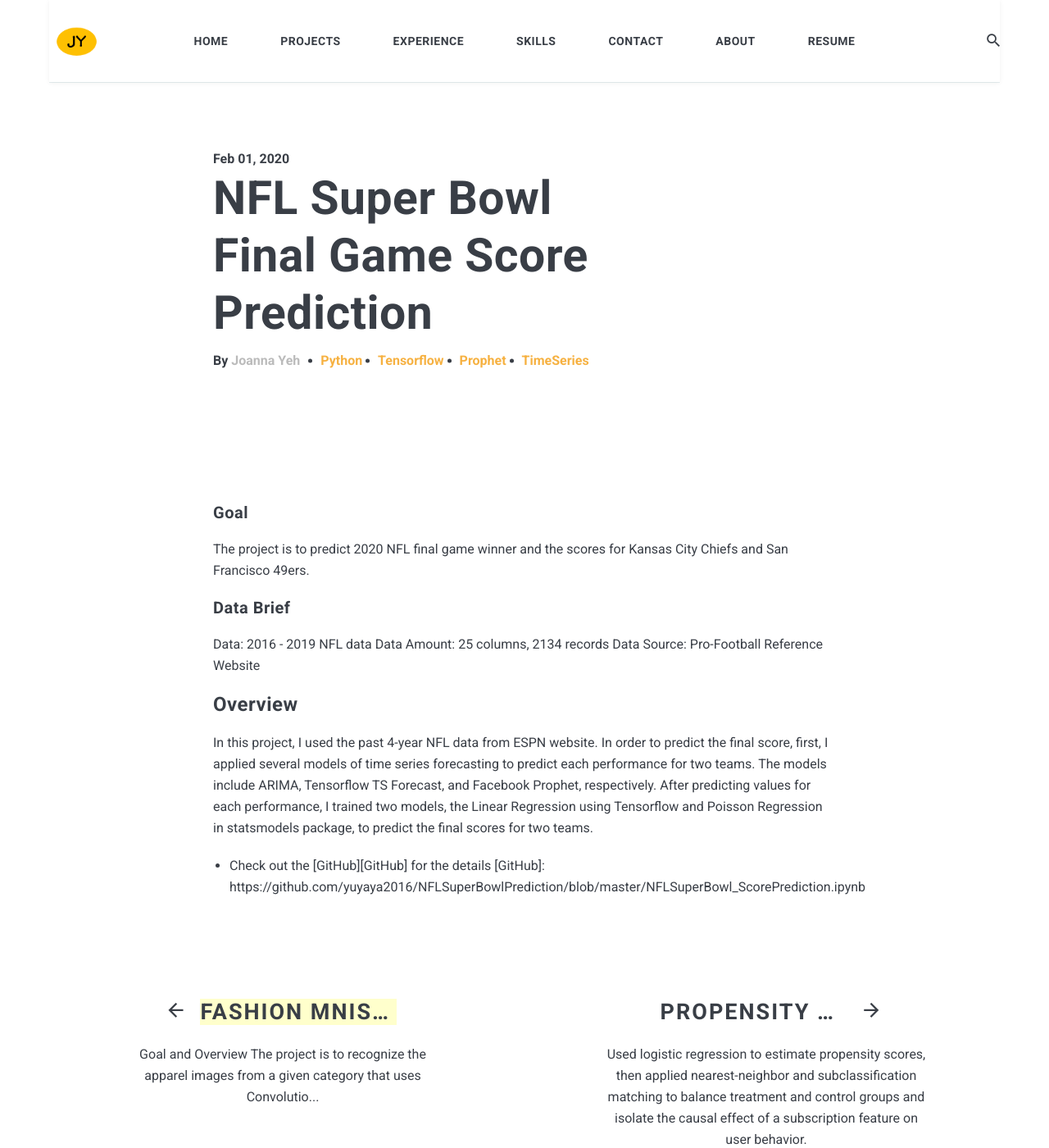
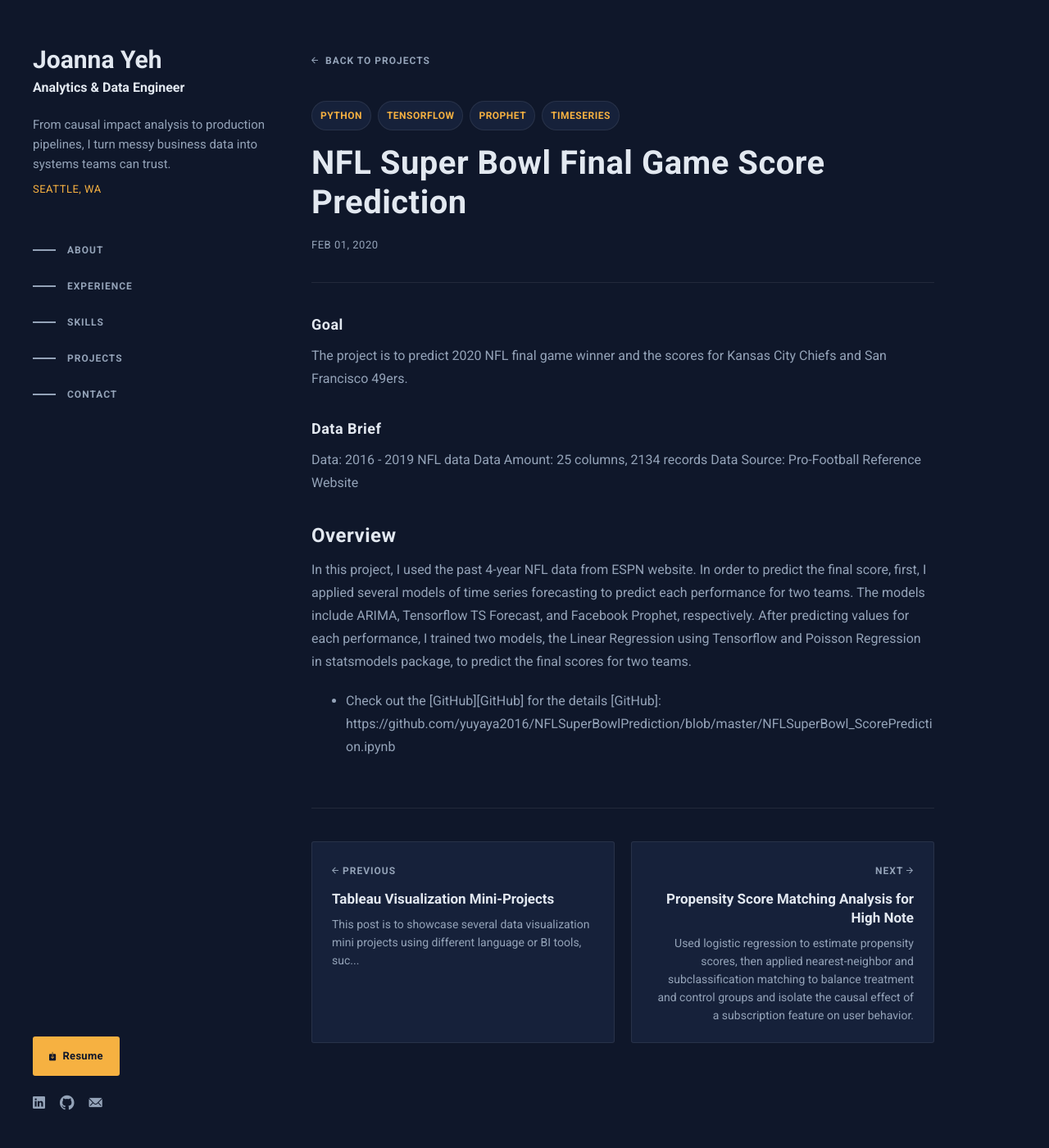
Before and after one commit to yuyaya2016/yuyaya2016.github.io, a Jekyll site: the page built from _posts/2020-02-01-NFL-Super-Bowl-Final-Game-Score-Prediction.markdown, in a window 1280 px wide and 1400 px high. Shown: the whole window at 82% size. Built offline with Jekyll 4.4.1, drawn with Linux system fonts in a browser that asks for light colours; nearby versions of some CDN libraries; comment, search, counter and statistics services are not loaded; some of the changed text lies outside the part shown.

Commit message:
Remove Fashion MNIST project and Disqus; restyle post pages
- Delete the Fashion MNIST post and its image
- Remove Disqus comments (and its "Also on" recommendations): the include
  was still rendering because Liquid expanded it inside an HTML comment
  that the include's own "-->" closed early
- Drop the disqus-identifier setting and the README Disqus section
- Post pages now use the homepage's dark sidebar layout with a back link,
  tag pills, and previous/next project cards
- Sidebar nav links point to /#section off the homepage; scroll-spy only
  watches same-page anchors

Co-Authored-By: Claude Opus 5.5 <noreply@anthropic.com>

```diff
--- a/_data/settings.yml
+++ b/_data/settings.yml
@@ -24,10 +24,5 @@ github: https://github.com/yuyaya2016 # Add your github handle
 
 
 #-------------------------------
-# Comment Section (Disqus)
-disqus-identifier: mr-brown # add your shortname for Disqus Comment. For example mr-brown
-
-
-#-------------------------------
 # Google Analytics
 google-analytics: # Add your identifier. For example UA-99631805-1.
--- a/_includes/disqus-comments.html
+++ /dev/null
@@ -1,16 +0,0 @@
-<!-- begin comments -->
-<div class="comments">
-  <div id="disqus_thread"></div>
-  <script>
-    (function () {
-      var d = document, s = d.createElement('script');
-      s.src = '//{{ site.data.settings.disqus-identifier }}.disqus.com/embed.js';
-      s.setAttribute('data-timestamp', +new Date());
-      (d.head || d.body).appendChild(s);
-    })();
-  </script>
-  <noscript>Please enable JavaScript to view the
-    <a href="https://disqus.com/?ref_noscript">comments powered by Disqus.</a>
-  </noscript>
-</div>
-<!-- end comments -->
--- a/_includes/sidebar.html
+++ b/_includes/sidebar.html
@@ -2,19 +2,20 @@
 <aside class="sidebar">
   <div class="sidebar__inner">
     <div class="sidebar__intro">
-      <p class="sidebar__name">{{ site.data.settings.author.name }}</p>
+      <p class="sidebar__name"><a href="{{ site.baseurl }}/">{{ site.data.settings.author.name }}</a></p>
       <p class="sidebar__role">{{ site.data.settings.author.role }}</p>
       <p class="sidebar__tagline">{{ site.data.settings.author.tagline }}</p>
       <p class="sidebar__location">{{ site.data.settings.author.location }}</p>
     </div>
 
+    {% if page.url != "/" %}{% assign nav_base = site.baseurl | append: "/" %}{% endif %}
     <nav class="sidebar__nav" aria-label="Section navigation">
       <ul class="sidebar__nav-list list-reset">
-        <li><a href="#about" class="sidebar__nav-link"><span class="sidebar__nav-line"></span>About</a></li>
-        <li><a href="#experience" class="sidebar__nav-link"><span class="sidebar__nav-line"></span>Experience</a></li>
-        <li><a href="#skills" class="sidebar__nav-link"><span class="sidebar__nav-line"></span>Skills</a></li>
-        <li><a href="#projects" class="sidebar__nav-link"><span class="sidebar__nav-line"></span>Projects</a></li>
-        <li><a href="#contact" class="sidebar__nav-link"><span class="sidebar__nav-line"></span>Contact</a></li>
+        <li><a href="{{ nav_base }}#about" class="sidebar__nav-link"><span class="sidebar__nav-line"></span>About</a></li>
+        <li><a href="{{ nav_base }}#experience" class="sidebar__nav-link"><span class="sidebar__nav-line"></span>Experience</a></li>
+        <li><a href="{{ nav_base }}#skills" class="sidebar__nav-link"><span class="sidebar__nav-line"></span>Skills</a></li>
+        <li><a href="{{ nav_base }}#projects" class="sidebar__nav-link"><span class="sidebar__nav-line"></span>Projects</a></li>
+        <li><a href="{{ nav_base }}#contact" class="sidebar__nav-link"><span class="sidebar__nav-line"></span>Contact</a></li>
       </ul>
     </nav>
 
--- a/_layouts/post.html
+++ b/_layouts/post.html
@@ -1,123 +1,48 @@
 ---
-layout: default
+layout: home
 ---
-<div class="container">
-  <div class="post-title-box">
-    <div class="row">
-      <div class="col col-10 push-2 col-11 push-t-1 col-m-12 push-m-0">
-        <span class="post__date">
-          <time datetime="{{ page.date | date_to_xmlschema }}">{{page.date | date: '%b %d, %Y'}}</time>
-        </span>
+<!-- begin post -->
+<article class="post post-page">
+  <a class="post-page__back" href="{{ site.baseurl }}/#projects">
+    <i class="ion ion-md-arrow-back"></i> Back to projects
+  </a>
 
-        <h1 class="post-title">{{ page.title | escape }}</h1>
-
-        <div class="post__info">
-          <div class="post__author">
-            <span>By</span>
-            <a href="{{ site.baseurl }}/about/" class="author-name">{{site.data.settings.author.name}}</a>
-          </div>
-
+  <header class="post-page__header">
     {% if page.tags.size >= 1 %}
-          <div class="post__tags">
+    <div class="post-page__tags">
       {% for tag in page.tags %}
-              <a href="{{ site.baseurl }}/tag/{{ tag }}" class="post__tags-tag">{{ tag }}</a>
+        <a href="{{ site.baseurl }}/tag/{{ tag }}" class="post-page__tag">{{ tag }}</a>
       {% endfor %}
     </div>
     {% endif %}
-        </div>
-      </div>
-    </div>
-  </div>
-</div>
-  <!-- {% assign no-image = nil %}
-  {% if page.image %}
-    <div class="post__head">
-      <div class="post-image" style="background-image: url({{site.baseurl}}/images/{{page.image}})"></div>
-    </div>
-  {% else %}
-    {% assign no-image = 'post-no-image' %}
-  {% endif %} -->
 
-  <div class="container">
-  <div class="row">
-    <!-- begin post -->
-    <article class="post {{ no-image }} col col-8 col-t-10 col-m-12">
+    <h1 class="post-page__title">{{ page.title | escape }}</h1>
+
+    <time class="post-page__date" datetime="{{ page.date | date_to_xmlschema }}">{{ page.date | date: '%b %d, %Y' }}</time>
+  </header>
 
   <div class="post__content">
     {{ content }}
   </div>
 
-      <!-- <div class="post__share">
-        <span class="share__title">Share this article:</span>
-        <ul class="share__list list-reset">
-          <li class="share__item">
-            <a class="share__facebook" href="https://www.facebook.com/sharer/sharer.php?u={{ site.url }}{{ site.baseurl }}{{ page.url }}"
-              onclick="window.open(this.href, 'pop-up', 'left=20,top=20,width=500,height=500,toolbar=1,resizable=0'); return false;"
-              title="Share on Facebook" rel="nofollow"><i class="ion ion-logo-facebook"></i></a>
-          </li>
-
-          <li class="share__item">
-            <a class="share__twitter" href="https://twitter.com/intent/tweet?text={{ page.title | uri_escape }}&url={{ site.url }}{{ site.baseurl }}{{ page.url }}"
-              onclick="window.open(this.href, 'pop-up', 'left=20,top=20,width=500,height=500,toolbar=1,resizable=0'); return false;"
-              title="Share on Twitter" rel="nofollow"><i class="ion ion-logo-twitter"></i></a>
-          </li>
-
-          <li class="share__item">
-            <a class="share__linkedin" href="https://www.linkedin.com/shareArticle?mini=true&url={{ site.url }}{{ site.baseurl }}{{ page.url }}&title={{ page.title | uri_escape }}&summary={{ page.description | uri_escape }}&source={{ site.title | uri_escape }}"
-              onclick="window.open(this.href, 'pop-up', 'left=20,top=20,width=500,height=500,toolbar=1,resizable=0'); return false;" title="Share on LinkedIn" rel="nofollow"><i class="ion ion-logo-linkedin"></i></a>
-          </li>
-
-          <li class="share__item">
-            <a class="share__pinterest" href="http://pinterest.com/pin/create/button/?url={{ site.url }}{{ page.url }}&amp;media={{ site.url }}{{ site.baseurl }}/images/{{ page.image }}&amp;description={{ page.title | uri_escape }}"
-              onclick="window.open(this.href, 'pop-up', 'left=20,top=20,width=900,height=500,toolbar=1,resizable=0'); return false;" title="Share on Pinterest"
-              rel="nofollow"><i class="ion ion-logo-pinterest"></i></a>
-          </li>
-        </ul> -->
-      <!-- </div> -->
-    </article>
-    <!-- end post -->
-    </div>
-  </div>
-
-  <div class="container">
-  <div class="post__navigation">
+  {% if page.previous.url or page.next.url %}
+  <nav class="post-nav" aria-label="More projects">
     {% if page.previous.url %}
-    <div class="prev">
-      <h2 class="post__nav__title">
-        <i class="ion ion-md-arrow-back"></i>
-        <a href="{{ site.baseurl }}{{page.previous.url}}"><SPAN STYLE="background-color: #ffffcc">{{page.previous.title}}</SPAN></a>
-      </h2>
-      <p class="prev__excerpt">
-        {% if page.previous.description %}
-          {{ page.previous.description }}
-        {% else %}
-          {{ page.previous.content | strip_html | truncate: 110 }}
-        {% endif %}
-      </p>
-    </div>
+    <a class="post-nav__item post-nav__item--prev" href="{{ site.baseurl }}{{ page.previous.url }}">
+      <span class="post-nav__label"><i class="ion ion-md-arrow-back"></i> Previous</span>
+      <span class="post-nav__title">{{ page.previous.title }}</span>
+      <span class="post-nav__excerpt">{% if page.previous.description %}{{ page.previous.description }}{% else %}{{ page.previous.content | strip_html | truncate: 110 }}{% endif %}</span>
+    </a>
     {% endif %}
 
     {% if page.next.url %}
-    <div class="next">
+    <a class="post-nav__item post-nav__item--next" href="{{ site.baseurl }}{{ page.next.url }}">
+      <span class="post-nav__label">Next <i class="ion ion-md-arrow-forward"></i></span>
+      <span class="post-nav__title">{{ page.next.title }}</span>
+      <span class="post-nav__excerpt">{% if page.next.description %}{{ page.next.description }}{% else %}{{ page.next.content | strip_html | truncate: 110 }}{% endif %}</span>
     </a>
-      <h2 class="post__nav__title">
-        <a href="{{ site.baseurl }}{{page.next.url}}">{{page.next.title}}</a>
-        <i class="ion ion-md-arrow-forward"></i>
-      </h2>
-      <p class="next__excerpt">
-        {% if page.next.description %}
-          {{ page.next.description }}
-        {% else %}
-          {{ page.next.content | strip_html | truncate: 110 }}
     {% endif %}
-      </p>
-    </div>
+  </nav>
   {% endif %}
-  </div>
-
-  <!-- {% if site.data.settings.disqus-identifier %}  {% endif %} -->
-  </div>
-
-  <!-- <a class="post__nav__image" href="{{ site.baseurl }}{{page.previous.url}}" style="background-image: url({{site.baseurl}}/images/{{page.previous.image}})"></a> -->
-  <!-- style="background-image: url({{site.baseurl}}/images/{{page.next.image}})" <a class="post__nav__image" href="{{ site.baseurl }}{{page.next.url}}" >-->
-    <!-- {% include disqus-comments.html %} -->
+</article>
+<!-- end post -->
--- a/_posts/2020-01-31-Fashion-MNIST-and-Visualization.markdown
+++ /dev/null
@@ -1,15 +0,0 @@
----
-layout: post
-title:  Fashion MNIST and Visualization
-date:   2020-01-31 15:01:35 +0300
-image:  fashion01.png
-tags: [Python, Tensorflow, Tensorboard, MachineLearning, DeepLearning, t-SNE]
----
-#### Goal and Overview
-The project is to recognize the apparel images from a given category that uses Convolutional Neural
-Network (CNN) and deep learning models. Also, build Machine Learning (ML) models that takes an image as input and provide the category of apparels as an output. What's more, the high-dimensional image data would be visualized into 3 dimensional spaces using t-Distributed Stochastic Neighbor Embedding (t-SNE) method in Tensorboard.
-
-
-- Check out [Github][Github] for details!
-
-[Github]: https://github.com/yuyaya2016/Fashion_MNIST_Classification/blob/master/Tensorboard_FashionMNIST_Visualization.ipynb
--- a/_sass/4-layouts/_post.scss
+++ b/_sass/4-layouts/_post.scss
@@ -1,234 +1,247 @@
-.post-title-box {
-  padding: 80px 0;
-  border-top: 1px solid $light-gray;
+// Post pages share the dark resume layout (sidebar + content) with the homepage.
 
-  .post-title {
-    margin-bottom: 10px;
-    width: 500px;
-    max-width: 100%;
-    font-size: 57px;
-    line-height: 70px;
+.sidebar__name a {
+  color: inherit;
+
+  &:hover {
+    color: $resume-accent;
+  }
+}
+
+.post-page {
+  max-width: 760px;
+}
+
+.post-page__back {
+  display: inline-flex;
+  align-items: center;
+  gap: 8px;
+  margin-bottom: 36px;
+  font-size: 12px;
+  font-weight: 700;
+  letter-spacing: 1px;
+  text-transform: uppercase;
+  color: $resume-text-secondary;
+
+  &:hover {
+    color: $resume-accent;
+  }
+}
+
+.post-page__header {
+  margin-bottom: 40px;
+  padding-bottom: 32px;
+  border-bottom: 1px solid $resume-border;
+}
+
+.post-page__tags {
+  display: flex;
+  flex-wrap: wrap;
+  gap: 8px;
+  margin-bottom: 16px;
+}
+
+.post-page__tag {
+  padding: 4px 10px;
+  border: 1px solid $resume-border;
+  border-radius: 999px;
+  font-size: 12px;
+  font-weight: 700;
+  letter-spacing: 0.5px;
+  text-transform: uppercase;
+  color: $resume-accent;
+  background-color: $resume-bg-alt;
+
+  &:hover {
+    color: $resume-bg;
+    border-color: $resume-accent;
+    background-color: $resume-accent;
+  }
+}
+
+.post-page__title {
+  margin-bottom: 14px;
+  font-size: 40px;
+  line-height: 1.2;
+  color: $resume-text;
+
+  @media only screen and (max-width: $mobile) {
+    font-size: 30px;
+  }
+}
+
+.post-page__date {
+  font-size: 13px;
+  letter-spacing: 0.5px;
+  text-transform: uppercase;
+  color: $resume-text-secondary;
+}
+
+// Markdown body
+.post-page .post__content {
+  margin-bottom: 60px;
+  font-size: 16px;
+  line-height: 28px;
+  color: $resume-text-secondary;
+  overflow-wrap: break-word;
+
+  h1, h2, h3, h4, h5, h6 {
+    margin: 36px 0 14px;
+    color: $resume-text;
   }
 
-  .post__date {
-    font-weight: 700;
+  h4, h5, h6 {
+    font-size: $font-size-h5;
   }
 
+  p, ul, ol {
+    margin-bottom: 20px;
+  }
+
+  ul, ol {
+    padding-left: 22px;
+  }
+
+  li {
+    margin-bottom: 6px;
+  }
+
+  strong {
+    color: $resume-text;
+  }
+
+  a {
+    color: $resume-accent;
+    border-bottom: 1px solid rgba($resume-accent, 0.35);
+
+    &:hover {
+      border-bottom-color: $resume-accent;
+    }
+  }
+
+  img {
+    display: block;
+    margin: 28px 0;
+    border-radius: $global-radius;
+  }
+
+  a img {
+    margin: 0;
+  }
+
+  blockquote {
+    margin: 28px 0;
+    padding: 4px 0 4px 20px;
+    border-left: 3px solid $resume-accent;
+    font-size: 18px;
+    line-height: 30px;
+    text-align: left;
+    color: $resume-text;
+  }
+
+  code {
+    padding: 2px 6px;
+    border-radius: $global-radius;
+    font-size: 14px;
+    color: $resume-text;
+    background-color: $resume-bg-alt;
+  }
+
+  pre {
+    margin-bottom: 20px;
+    border: 1px solid $resume-border;
+    border-radius: $global-radius;
+    background-color: $resume-bg-alt;
+
+    code {
+      padding: 0;
+      background: none;
+    }
+  }
+
+  table {
+    display: block;
+    width: 100%;
+    margin-bottom: 20px;
+    overflow-x: auto;
+    border-collapse: collapse;
+    font-size: 14px;
+  }
+
+  th, td {
+    padding: 8px 12px;
+    border: 1px solid $resume-border;
+    text-align: left;
+  }
+
+  th {
+    color: $resume-text;
+    background-color: $resume-bg-alt;
+  }
+
+  hr {
+    background: $resume-border;
+  }
+}
+
+// Previous / next project cards
+.post-nav {
+  display: flex;
+  gap: 20px;
+  padding-top: 40px;
+  border-top: 1px solid $resume-border;
+
   @media only screen and (max-width: $mobile) {
-    padding: 40px 0;
+    flex-direction: column;
+  }
+}
 
-    .post-title {
-      margin: 10px 0;
-      font-size: 47px;
-      line-height: 53px;
+.post-nav__item {
+  display: flex;
+  flex: 1 1 0;
+  flex-direction: column;
+  min-width: 0;
+  padding: 22px 24px;
+  border: 1px solid $resume-border;
+  border-radius: $global-radius;
+  background-color: $resume-bg-alt;
+  color: $resume-text-secondary;
+  transition: $global-transition;
+
+  &:hover {
+    color: $resume-text-secondary;
+    border-color: $resume-accent;
+    transform: translateY(-3px);
+
+    .post-nav__label {
+      color: $resume-accent;
     }
   }
 }
 
-.post__info {
-  display: flex;
-  align-items: center;
-
-  .post__author {
-    margin-right: 10px;
-    font-weight: 700;
-
-    .author-name {
-      color: $gray;
-      border-bottom: 1px solid transparent;
-      &:hover {
-        border-bottom: 1px solid $gray;
-      }
-    }
-  }
-
-  .post__tags {
-   .post__tags-tag {
-     position: relative;
-     padding-left: 15px;
-     font-weight: 700;
-     &:before {
-       content: "";
-       position: absolute;
-       top: 50%;
-       left: 0;
-       transform: translateY(-50%);
-       width: 5px;
-       height: 5px;
-       border-radius: 50%;
-       background: $dark;
-     }
-   }
-  }
+.post-nav__item--next {
+  text-align: right;
 }
 
-.post-image {
-    background-size: cover;
-    background-position: center;
-    background-repeat: no-repeat;
-    background-color: $light-gray;
-  &:after {
-    content: "";
-    display: table;
-    width: 100%;
-    min-height: 300px;
-    padding-top: 50%;
-  }
+.post-nav__label {
+  margin-bottom: 10px;
+  font-size: 12px;
+  font-weight: 700;
+  letter-spacing: 1px;
+  text-transform: uppercase;
+  color: $resume-text-secondary;
+  transition: $global-transition;
 }
 
-.post {
-  margin: 80px auto;
-
-  &.post-no-image {
-    margin: 0 auto 80px;
-  }
-
-  @media only screen and (max-width: $mobile) {
-    margin: 40px auto;
-
-    &.post-no-image {
-      margin: 0 auto 40px;
-    }
-  }
-
-  img {
-    margin: 30px 0;
-  }
+.post-nav__title {
+  margin-bottom: 8px;
+  font-size: 17px;
+  font-weight: 700;
+  line-height: 1.35;
+  color: $resume-text;
 }
 
-.post__content {
-  margin-bottom: 40px;
+.post-nav__excerpt {
+  font-size: 14px;
+  line-height: 22px;
 }
-
-.post__share {
-  display: flex;
-
-  .share__title {
-    margin-right: 10px;
-    font-size: 18px;
-    font-weight: 700;
-    letter-spacing: 0.5px;
-  }
-
-  .share__list {
-    .share__item {
-      display: inline-block;
-      margin: 0 10px;
-
-      a {
-        font-size: 18px;
-        color: $gray;
-        &:hover {
-          color: $dark;
-        }
-      }
-    }
-  }
-}
-
-.post__navigation {
-  display: flex;
-  align-items: baseline;
-  margin-bottom: 80px;
-  padding-bottom: 80px;
-  border-bottom: 1px solid $light-gray;
-
-  .prev,
-  .next {
-    flex: 1 0 50%;
-    &:last-child {
-      padding-right: 0;
-    }
-
-    .post__nav__image {
-      display: block;
-      margin-bottom: 40px;
-      background-position: center;
-      background-size: cover;
-      background-repeat: no-repeat;
-      background: $light-gray;
-      transition: .35s ease-in-out;
-      &:hover {
-        opacity: 0.9;
-      }
-      &:after {
-        content: "";
-        display: table;
-        width: 100%;
-        padding-bottom: 65%;
-      }
-    }
-
-    .post__nav__title {
-      margin-bottom: 20px;
-      font-size: 27px;
-      line-height: 37px;
-      text-transform: uppercase;
-      letter-spacing: 2px;
-      text-align: center;
-
-      a {
-        display: inline-block;
-        max-width: 250px;
-        padding: 0 10px;
-        vertical-align: middle;
-        white-space: nowrap;
-        overflow: hidden;
-        text-overflow: ellipsis;
-        color: $dark;
-        &:hover {
-          color: $black;
-        }
-      }
-    }
-  }
-
-  .prev {
-    padding-right: 10px;
-  }
-
-  .next {
-    padding-left: 10px;
-  }
-
-  .prev__excerpt,
-  .next__excerpt {
-    width: 100%;
-    max-width: 400px;
-    margin: 0 auto;
-    text-align: center;
-  }
-
-  @media only screen and (max-width: $tablet) {
-    flex-wrap: wrap;
-
-    .prev,
-    .next {
-      flex: 1 0 100%;
-      padding: 0;
-    }
-
-    .next {
-      margin-top: 40px;
-    }
-  }
-
-  @media only screen and (max-width: $mobile) {
-    margin-bottom: 40px;
-    padding-bottom: 40px;
-    .prev,
-    .next {
-      .post__nav__image {
-        margin-bottom: 20px;
-      }
-    }
-  }
-}
-
-.comments {
-  margin-bottom: 80px;
-
-  @media only screen and (max-width: $mobile) {
-    margin-bottom: 40px;
-  }
-}
--- a/js/common.js
+++ b/js/common.js
@@ -105,7 +105,8 @@ $(document).ready(function() {
   var $navLinks = $(".sidebar__nav-link");
   var sections = $navLinks.map(function () {
     var id = $(this).attr("href");
-    return document.querySelector(id);
+    // Off the homepage the links point to "/#section"; only spy on same-page anchors.
+    return id.charAt(0) === "#" ? document.querySelector(id) : null;
   }).get().filter(Boolean);
 
   if (sections.length && "IntersectionObserver" in window) {
```
Also changed, not shown: README.md, images/fashion01.png (deleted). Lines whose indentation alone changed are shown as unchanged.
